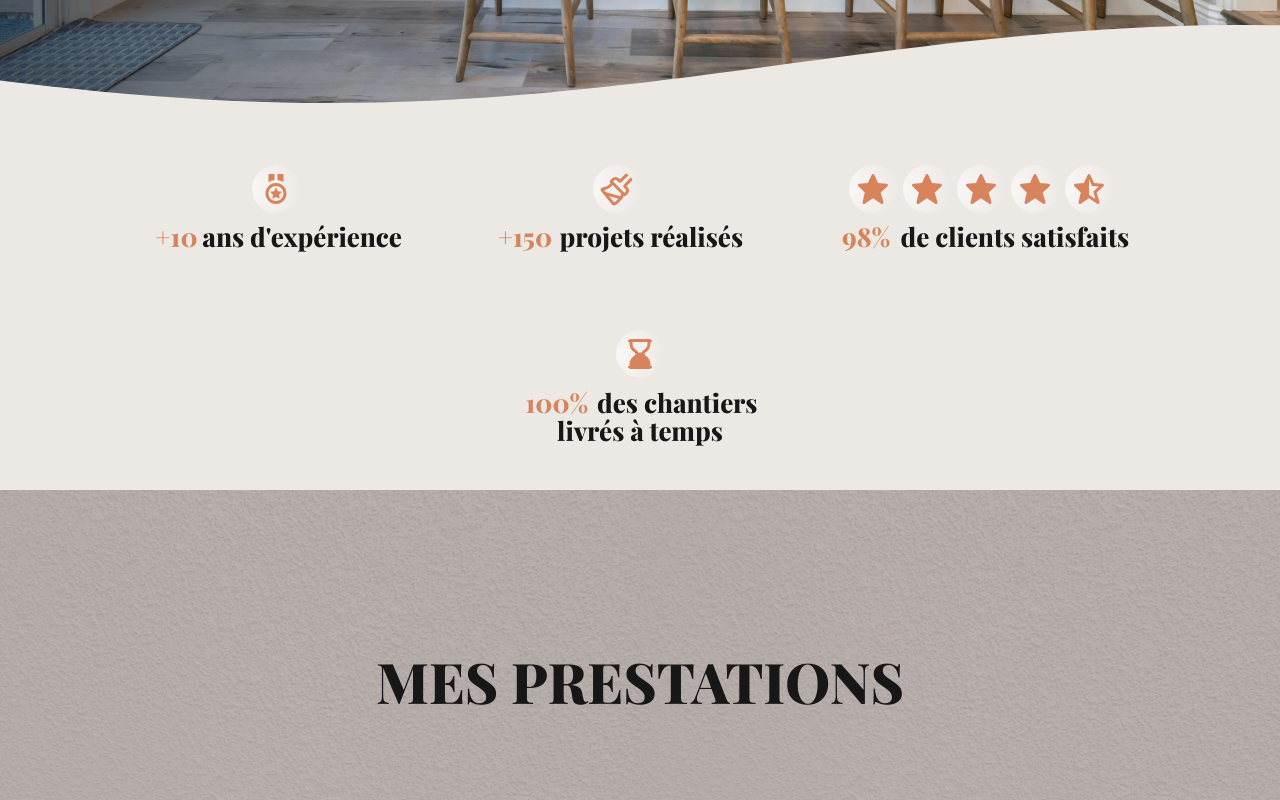
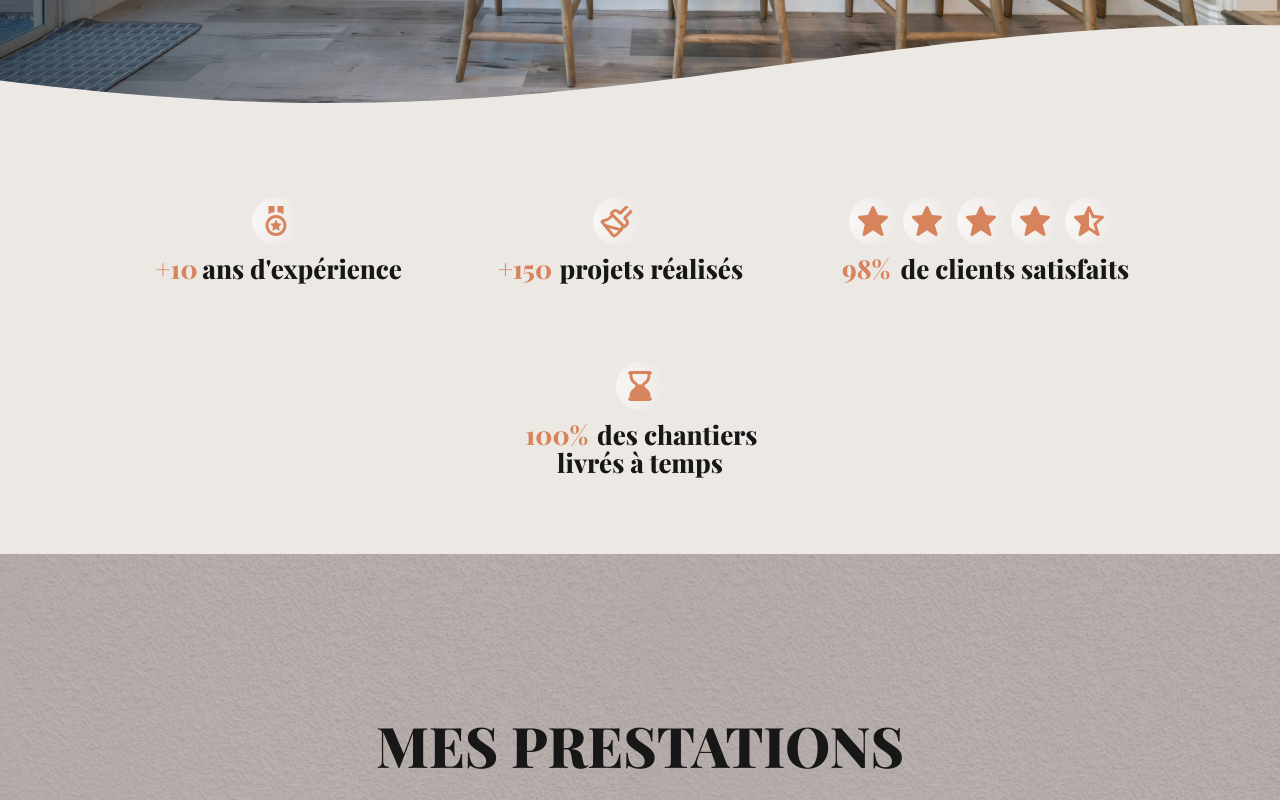
Before and after one commit to aurelienog/renov, a Next.js app: page / in a window 1280 px wide. Shown: the part 660-1460 px from the top of the page. Built offline with nearby package versions, Linux system fonts and the light colour scheme; a web font is replaced by a local one.

Commit message:
fixed trust section styles

```diff
--- a/src/components/background-image/styles.module.css
+++ b/src/components/background-image/styles.module.css
@@ -3,7 +3,7 @@
   inset: 0;
   z-index: -10;
   width: 100%;
-  height: 100dvh;
+  height: 100vh;
   clip-path: polygon(100% 0%, 0% 0% , 0.00% 92.56%, 2.00% 92.94%, 4.00% 93.30%, 6.00% 93.64%, 8.00% 93.96%, 10.00% 94.25%, 12.00% 94.51%, 14.00% 94.73%, 16.00% 94.93%, 18.00% 95.09%, 20.00% 95.22%, 22.00% 95.31%, 24.00% 95.36%, 26.00% 95.37%, 28.00% 95.35%, 30.00% 95.29%, 32.00% 95.19%, 34.00% 95.06%, 36.00% 94.89%, 38.00% 94.69%, 40.00% 94.45%, 42.00% 94.19%, 44.00% 93.89%, 46.00% 93.57%, 48.00% 93.23%, 50.00% 92.86%, 52.00% 92.48%, 54.00% 92.08%, 56.00% 91.67%, 58.00% 91.25%, 60.00% 90.82%, 62.00% 90.39%, 64.00% 89.97%, 66.00% 89.54%, 68.00% 89.13%, 70.00% 88.72%, 72.00% 88.33%, 74.00% 87.95%, 76.00% 87.60%, 78.00% 87.27%, 80.00% 86.96%, 82.00% 86.68%, 84.00% 86.43%, 86.00% 86.21%, 88.00% 86.02%, 90.00% 85.87%, 92.00% 85.75%, 94.00% 85.67%, 96.00% 85.63%, 98.00% 85.63%, 100.00% 85.66%);
 }
 
--- a/src/components/footer/styles.module.css
+++ b/src/components/footer/styles.module.css
@@ -55,11 +55,10 @@
   & address {
     display: flex;
     flex-direction: column;
-
+    text-decoration: none;
     & :nth-child(3),
     & :last-child {
       user-select: all;
-      text-decoration: none;
     }
   }
 }
--- a/src/components/hamburger-menu/styles.module.css
+++ b/src/components/hamburger-menu/styles.module.css
@@ -9,7 +9,7 @@
 & :focus,
 & :active {
   outline: solid 2px var(--color-accent);
-
+  color: black;
 }
 }
 
--- a/src/components/navigation-bar/NavigationBar.tsx
+++ b/src/components/navigation-bar/NavigationBar.tsx
@@ -16,7 +16,6 @@ function NavigationBar({ containerRef }: { containerRef: React.RefObject<HTMLEle
         setOpen(false);
       }
     }, [containerRef]);
-    console.log(open);
 
     useEffect(() => {
       if (open) {
--- a/src/sections-home/trust-section/TrustSection.tsx
+++ b/src/sections-home/trust-section/TrustSection.tsx
@@ -8,7 +8,7 @@ import { TrustStatistic } from '@/models/interfaces';
 function TrustSection(): JSX.Element {
 
   return (
-    <section className={`full-width section ${styles.section}`}>
+    <section className={`full-width ${styles.section}`}>
       {statistics.map((stat: TrustStatistic, index: number) => (
         <article key={index} className={styles.article}>
           {Array.isArray(stat.icon) ? (
--- a/src/sections-home/trust-section/styles.module.css
+++ b/src/sections-home/trust-section/styles.module.css
@@ -3,7 +3,7 @@
   flex-wrap: wrap;
   gap: 2rem;
   justify-content: center;
-  padding: 2dvh 4rem;
+  padding: 6dvh 4rem;
 
   & h3 {
     padding: 0.4em 0.4em;
```
